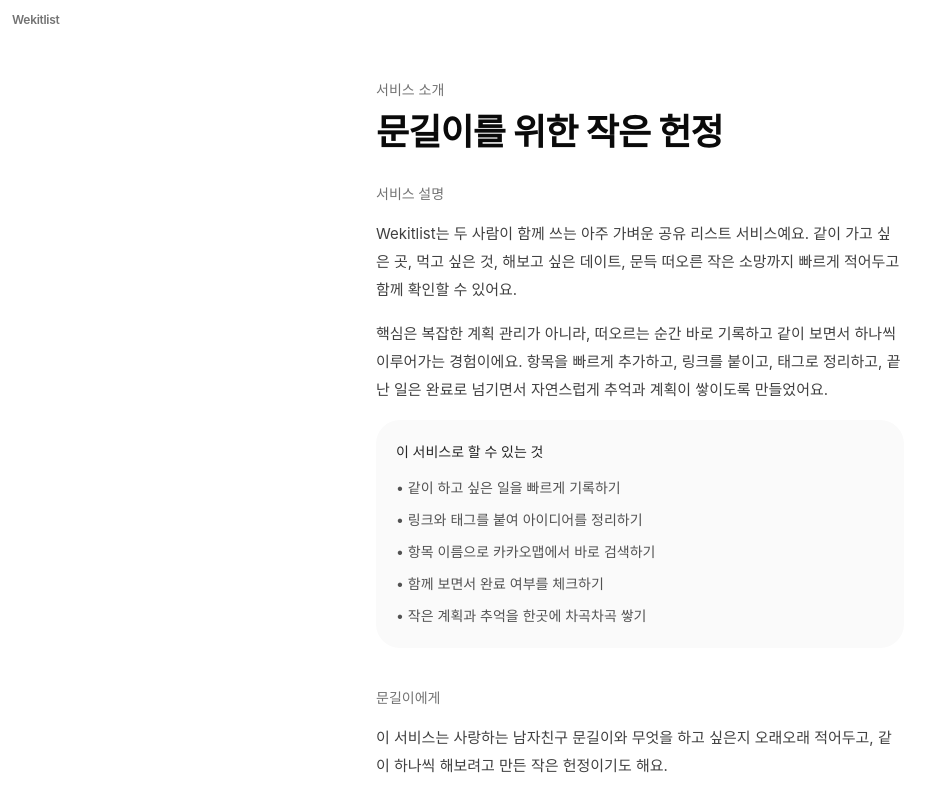
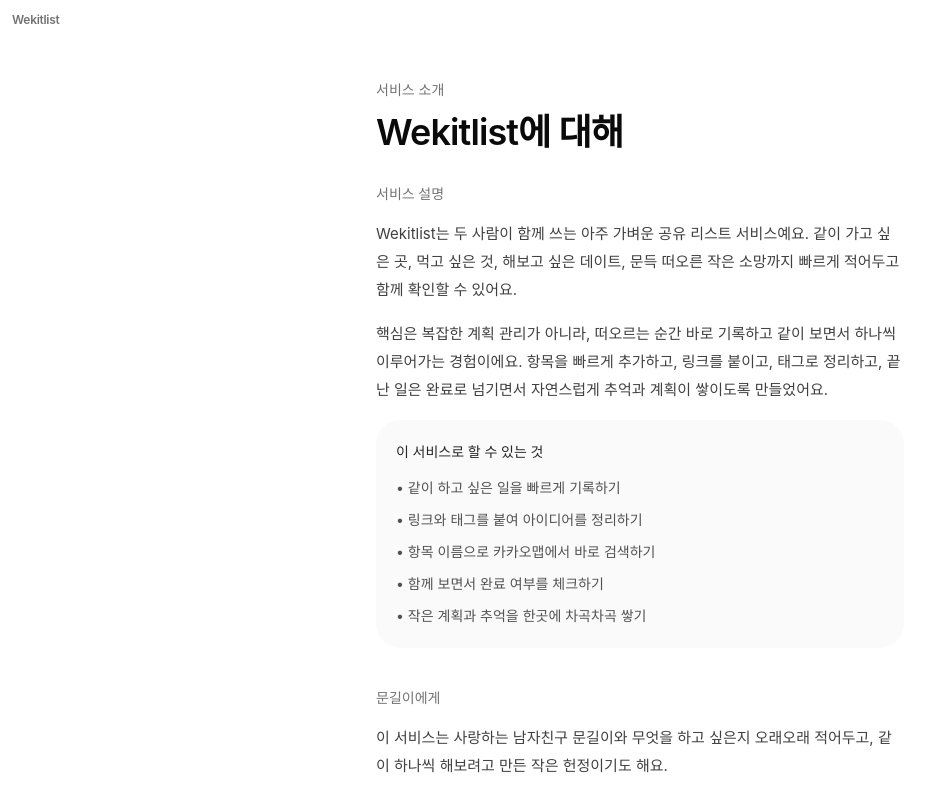
Before and after one commit to FLYLIKEB/wekitlist, a Next.js app: page /about in a window 1280 px wide. Shown: the top 800 px of the page, without its empty margins (0-951 px from the left). Built offline with nearby package versions, Linux system fonts and the light colour scheme.

Commit message:
docs: tone down about heading

```diff
--- a/src/app/about/page.tsx
+++ b/src/app/about/page.tsx
@@ -4,7 +4,7 @@
   return (
     <main className="mx-auto flex min-h-screen w-full max-w-xl flex-col px-6 py-20 pb-32">
       <p className="text-sm text-neutral-500">서비스 소개</p>
-      <h1 className="mt-3 text-4xl font-semibold tracking-tight text-neutral-950">문길이를 위한 작은 헌정</h1>
+      <h1 className="mt-3 text-4xl font-semibold tracking-tight text-neutral-950">Wekitlist에 대해</h1>
       <section className="mt-8">
         <h2 className="text-sm font-medium text-neutral-500">서비스 설명</h2>
         <div className="mt-4 space-y-4 text-[15px] leading-7 text-neutral-700">
```
